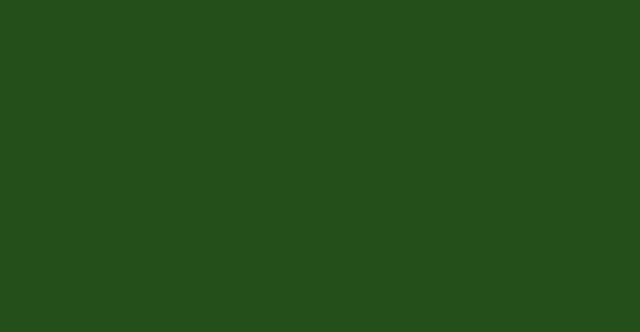
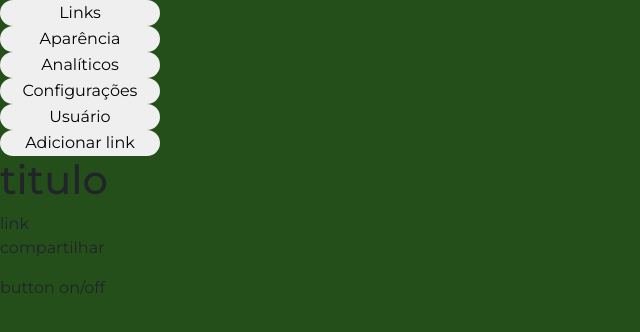
Before and after one commit to tiagoproedu/projeto_final, a React (Vite) app: page /admin in a window 1280 px wide. Before the commit this address had no page. Shown: the top 332 px of the page, without its empty margins (0-640 px from the left). Built offline with nearby package versions, Linux system fonts and the light colour scheme.

Commit message:
add page admin

```diff
--- a/src/Routes.jsx
+++ b/src/Routes.jsx
@@ -1,6 +1,7 @@
 import { BrowserRouter, Route, Routes } from "react-router-dom";
 import Home from "./pages/Home/Home";
 import Login from "./pages/Login/Login"
+import Admin from "./pages/Admin/Admin";
 
 const AppRoutes = () => {
     return(
@@ -8,6 +9,7 @@ const AppRoutes = () => {
             <Routes>
                 <Route path="/" Component={Home}/>
                 <Route path="/login" Component={Login}/>
+                <Route path="/admin" Component={Admin}/>
             </Routes>
         </BrowserRouter>
     );
--- /dev/null
+++ b/src/pages/Admin/Admin.jsx
@@ -0,0 +1,45 @@
+import "./style.css"
+
+function Admin() {
+    return (
+        <>
+            <div id="aside">
+                <div><button>Links</button></div>
+                <div><button>Aparência</button></div>
+                <div><button>Analíticos</button></div>
+                <div><button>Configurações</button></div>
+                <div><button>Usuário</button></div>
+            </div>
+
+            <div id="main">
+                <div>
+                    <button>Adicionar link</button>
+                    <div className="cardLink">
+                        <div>
+                            <h1>titulo</h1>
+                            <a href="">link</a>
+                            <div>
+                                <p>compartilhar</p>
+                                <p>button on/off</p>
+                            </div>
+                        </div>
+                        <div>
+                            <div className="icones">
+
+                            </div>
+                            <div className="lixeira">
+
+                            </div>
+                        </div>
+                    </div>
+                </div>
+            </div>
+
+            <div id="viewer">
+
+            </div>
+        </>
+    );
+}
+
+export default Admin;
--- a/src/pages/Login/Login.jsx
+++ b/src/pages/Login/Login.jsx
@@ -19,7 +19,7 @@ function Login() {
                                 <input type="password" placeholder="Senha" name="password" id="password" />
                             </form>
                             <a href="">Log in com o número de celular</a>
-                            <button>Log in</button>
+                            <button><a href="admin">Log in</a></button>
                             <div className="esqueceu">
                                 <a href="" className="senha">Esqueceu a senha?</a>
                                 <a href="" className="usuario">Esqueceu o usuario?</a>
```
Also changed, not shown: src/pages/Admin/style.css (added).
